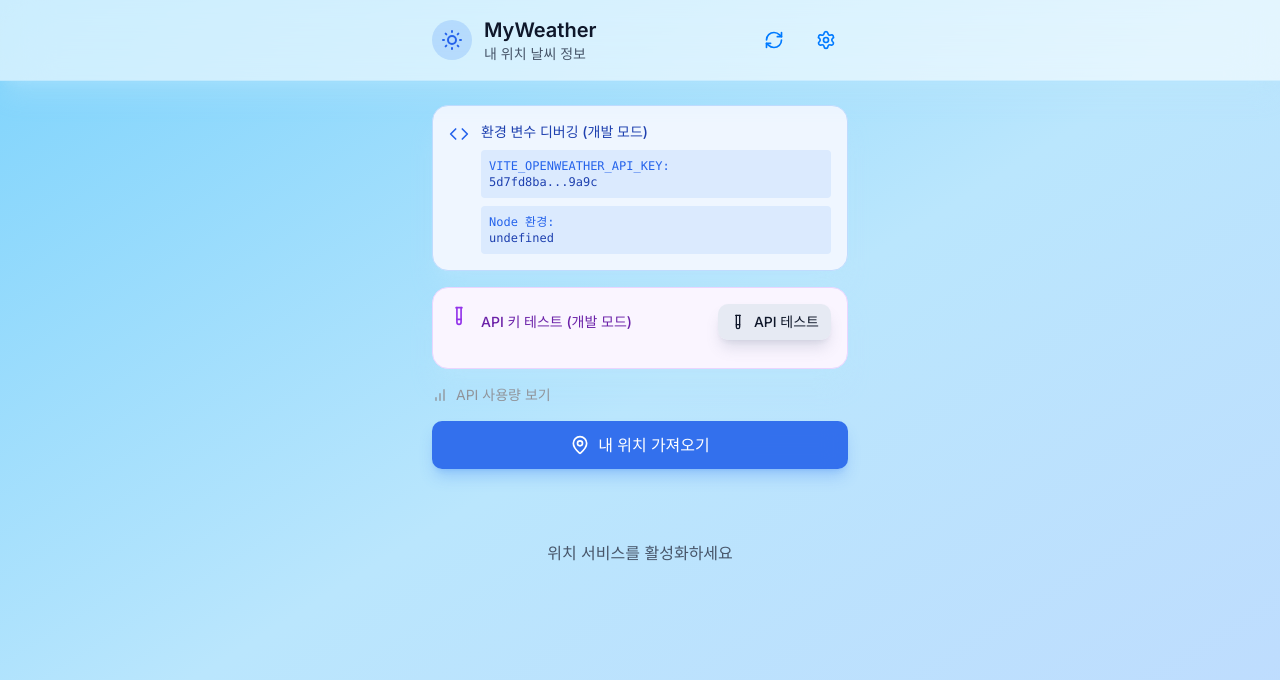
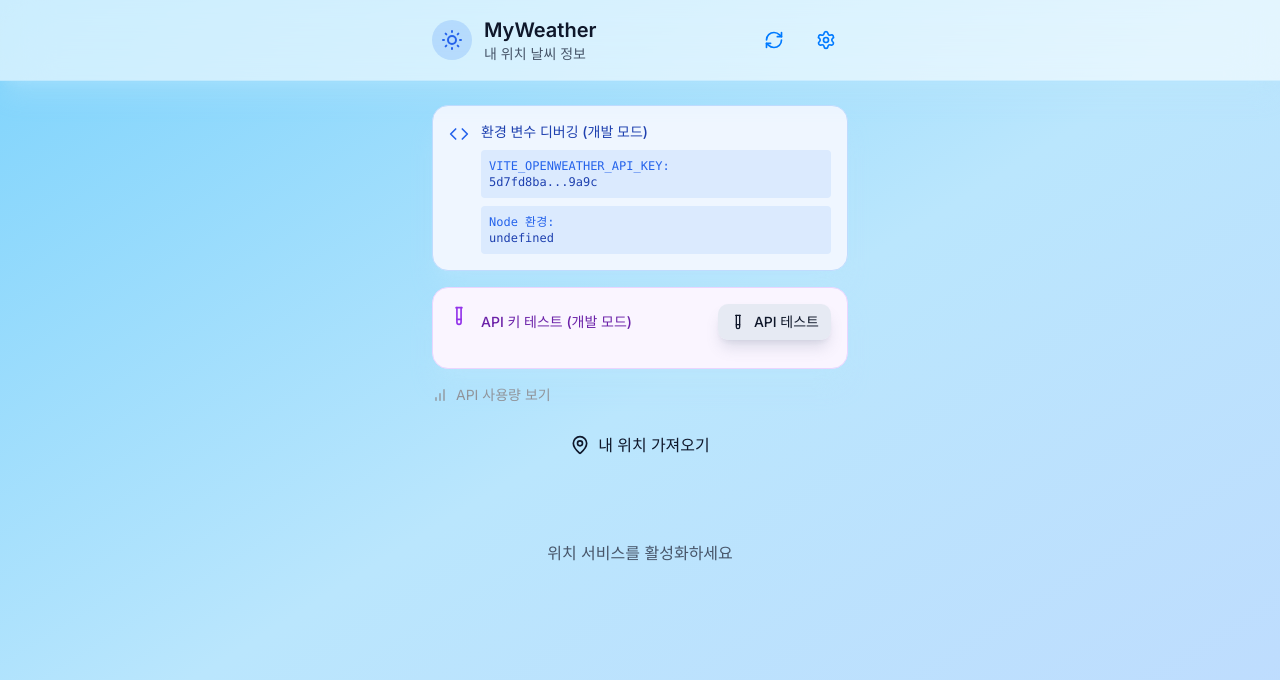
Before and after one commit to lhg1006/my-weather, a React (Vite) app: page / in a window 1280 px wide. Shown: the top 680 px of the page. Built offline with nearby package versions, Linux system fonts and the light colour scheme; no server answers.

Commit message:
현재 위치 버튼 디자인을 글래스 스타일로 개선
- 새로운 glass variant 추가로 전체 디자인과 조화
- 반투명 배경과 blur 효과로 글래스모피즘 적용
- 기존 primary/secondary 색상 대신 부드러운 글래스 효과 사용

```diff
--- a/src/components/LocationButton.tsx
+++ b/src/components/LocationButton.tsx
@@ -27,7 +27,7 @@ export const LocationButton = () => {
       <Button
         onClick={requestLocation}
         isLoading={isLocationLoading}
-        variant={hasLocation ? 'secondary' : 'primary'}
+        variant="glass"
         leftIcon={isLocationLoading ? <Loader2 className="w-5 h-5" /> : <MapPin className="w-5 h-5" />}
         className="w-full"
       >
```
